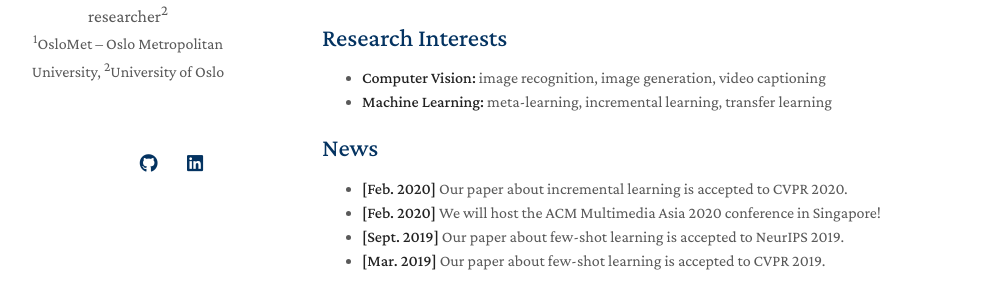
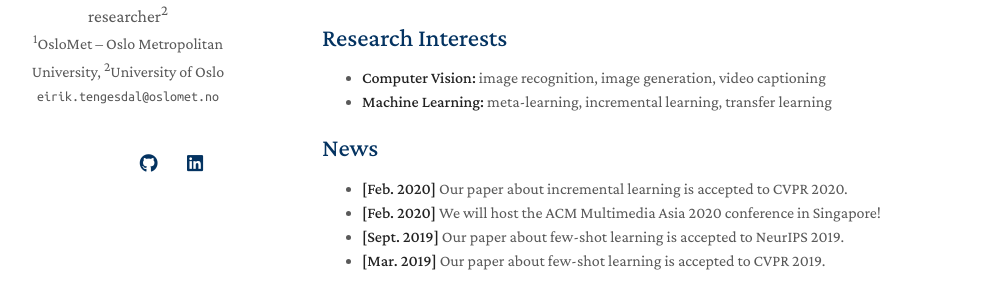
Before and after one commit to EirikTengesdal/eiriktengesdal.no-old, a Jekyll site: the page built from index.md, in a window 1280 px wide. Shown: the part 269-550 px from the top of the page, without its empty margins (148-1144 px from the left). Built offline with Jekyll 4.4.1, drawn with Linux system fonts in a browser that asks for light colours; nearby versions of some CDN libraries; a style sheet for code colours, icons or effects is not loaded; our own code applies the rules of GitHub Pages for plain Markdown files.

Commit message:
Update homepage.html

```diff
--- a/_layouts/homepage.html
+++ b/_layouts/homepage.html
@@ -65,7 +65,7 @@
         <br>
         {% endif %}
         {% if site.email %}
-        <a href = "mailto: {{ site.email }}"></a>
+        <email>{{ site.email }}</email>
         {% endif %}
 
         <br>
```
